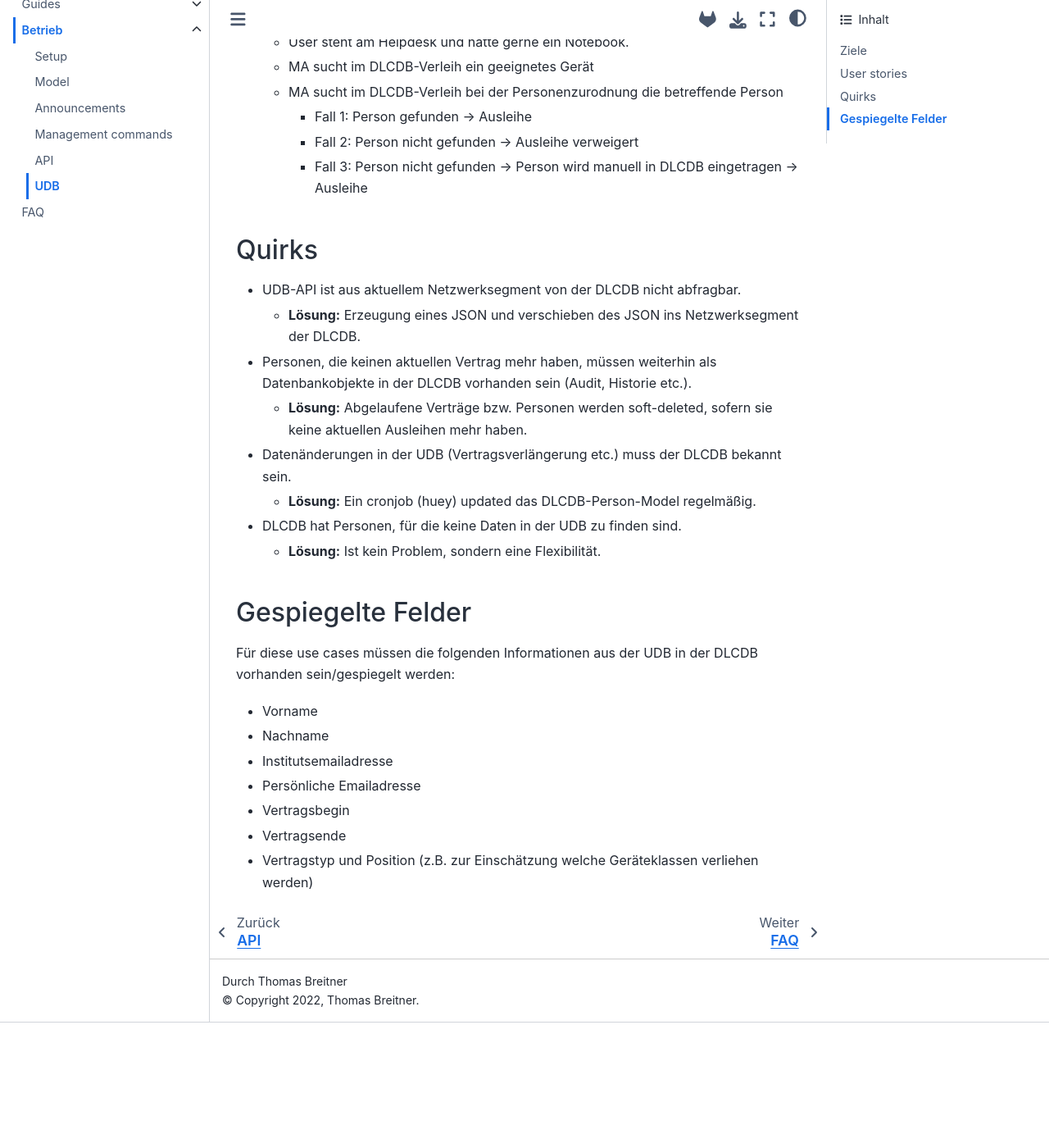
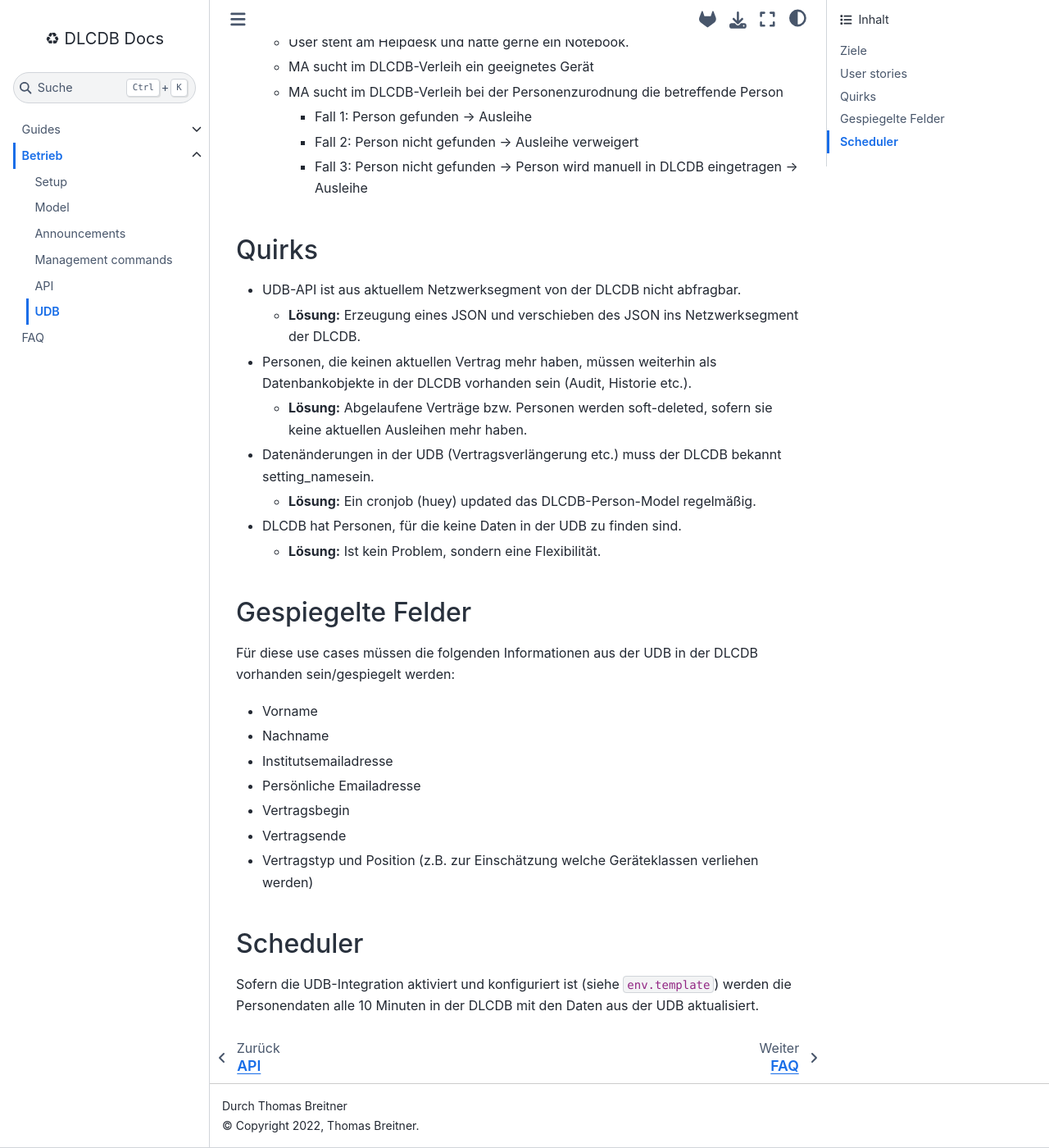
Before and after one commit to tombreit/django-dlcdb, a Sphinx documentation site: the page built from docs/betrieb/udb.md, in a window 1280 px wide and 1400 px high, scrolled down 659 px. Shown: the whole window at 82% size. Built offline with Sphinx 7.4.7 and the Sphinx Book theme 1.1.4, drawn with Linux system fonts in a browser that asks for light colours; before the commit the page ends 1906 px from its top, so only the background shows below that.

Commit message:
Mention UDB env vars and scheduling/cron

```diff
--- a/docs/betrieb/udb.md
+++ b/docs/betrieb/udb.md
@@ -27,7 +27,7 @@
   - **Lösung:** Erzeugung eines JSON und verschieben des JSON ins Netzwerksegment der DLCDB.
 - Personen, die keinen aktuellen Vertrag mehr haben, müssen weiterhin als Datenbankobjekte in der DLCDB vorhanden sein (Audit, Historie etc.).
   - **Lösung:** Abgelaufene Verträge bzw. Personen werden soft-deleted, sofern sie keine aktuellen Ausleihen mehr haben.
-- Datenänderungen in der UDB (Vertragsverlängerung etc.) muss der DLCDB bekannt sein.
+- Datenänderungen in der UDB (Vertragsverlängerung etc.) muss der DLCDB bekannt setting_namesein.
   - **Lösung:** Ein cronjob (huey) updated das DLCDB-Person-Model regelmäßig.
 - DLCDB hat Personen, für die keine Daten in der UDB zu finden sind.
   - **Lösung:** Ist kein Problem, sondern eine Flexibilität.
@@ -43,3 +43,7 @@
 - Vertragsbegin
 - Vertragsende
 - Vertragstyp und Position (z.B. zur Einschätzung welche Geräteklassen verliehen werden)
+
+## Scheduler
+
+Sofern die UDB-Integration aktiviert und konfiguriert ist (siehe `env.template`) werden die Personendaten alle 10 Minuten in der DLCDB mit den Daten aus der UDB aktualisiert.
```
